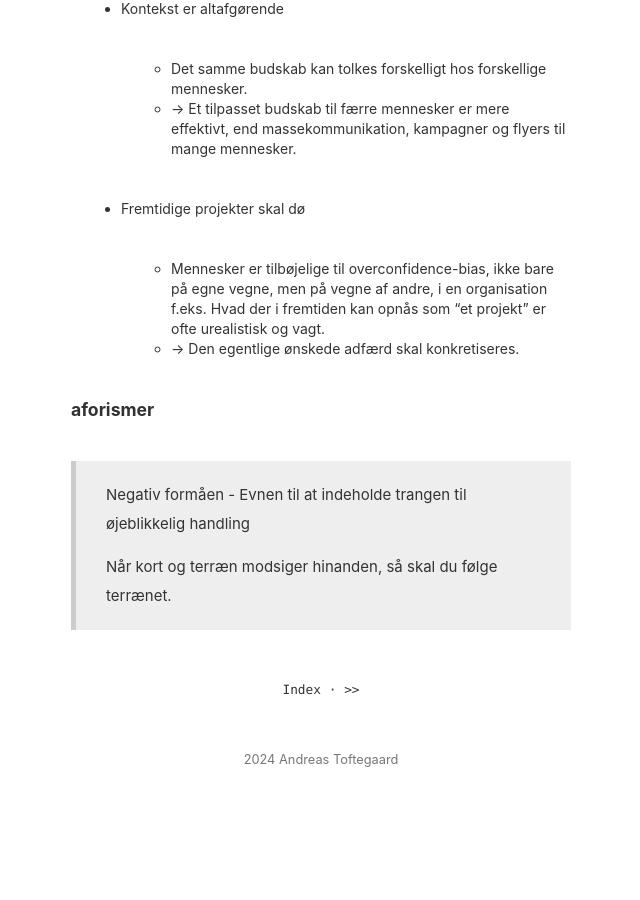
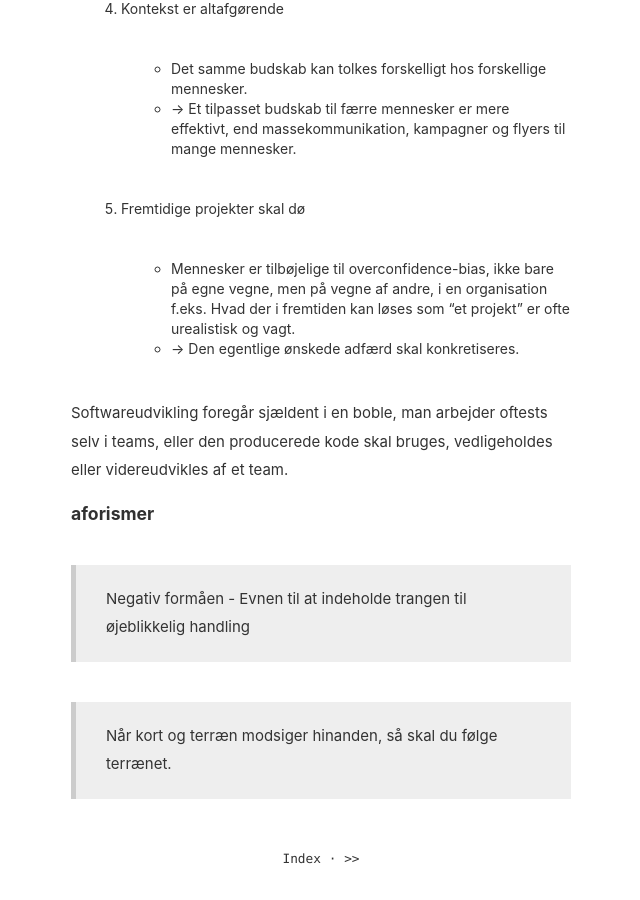
Before and after one commit to AtToftegaard/AtToftegaard.github.io, a Jekyll site: the page built from _posts/2023-12-28-jytte.md, in a window 1280 px wide and 900 px high, scrolled down 1077 px. Shown: the whole window, without its empty margins (319-959 px from the left). Built offline with Jekyll 4.4.1, drawn with Linux system fonts in a browser that asks for light colours; before the commit the page ends 1882 px from its top, so only the background shows below that.

Commit message:
5 misforståelser

```diff
--- a/_posts/2023-12-28-jytte.md
+++ b/_posts/2023-12-28-jytte.md
@@ -14,25 +14,26 @@ title: 'Adfærdsdesign & Softwareudvikling'
 
 ### De fem misforståelser
 
-- Handling kommer før holdning
+1. Handling kommer før holdning
     - Menneskelig adfærd baseres ikke udelukkende på holdninger, mestendels er det en konsekvens af andre påvirkninger.
     - &rarr; Fraværet af den ønskede adfærd skyldes derfor yderst sjældent mangel på overtalelse til de rigtige holdninger, men disse påvirkninger.
 
-- The curse of knowledge
+2. The curse of knowledge
     - Mennesker med en vis viden, kan ikke forestille sig, ikke at have denne viden.
     - &rarr; Derfor bliver kommunikation, til mennesker uden denne viden, om et emne, en strategi eller en plan, tvetydig eller uforståelig.
-- Vores båndbredde er begrænset
+3. Vores båndbredde er begrænset
     - Sjældent har modtageren samme energi til at forstå et budskab, som afsenderen. En overskreden båndbredde resulterer i uændret adfærd.
     - &rarr; Manglende forandringer er derfor sjældent et spørgsmål om kompetencer eller viden, men kapacitet hos modtageren.
-- Kontekst er altafgørende
+4. Kontekst er altafgørende
     - Det samme budskab kan tolkes forskelligt hos forskellige mennesker.
     - &rarr; Et tilpasset budskab til færre mennesker er mere effektivt, end massekommunikation, kampagner og flyers til mange mennesker.
-- Fremtidige projekter skal dø
-    - Mennesker er tilbøjelige til overconfidence-bias, ikke bare på egne vegne, men på vegne af andre, i en organisation f.eks. Hvad der i fremtiden kan opnås som "et projekt" er ofte urealistisk og vagt.
+5. Fremtidige projekter skal dø
+    - Mennesker er tilbøjelige til overconfidence-bias, ikke bare på egne vegne, men på vegne af andre, i en organisation f.eks. Hvad der i fremtiden kan løses som "et projekt" er ofte urealistisk og vagt.
     - &rarr; Den egentlige ønskede adfærd skal konkretiseres.
 
+Softwareudvikling foregår sjældent i en boble, man arbejder oftests selv i teams, eller den producerede kode skal bruges, vedligeholdes eller videreudvikles af et team.
 
 #### aforismer
 > Negativ formåen - Evnen til at indeholde trangen til øjeblikkelig handling
->
+
 > Når kort og terræn modsiger hinanden, så skal du følge terrænet.
```
